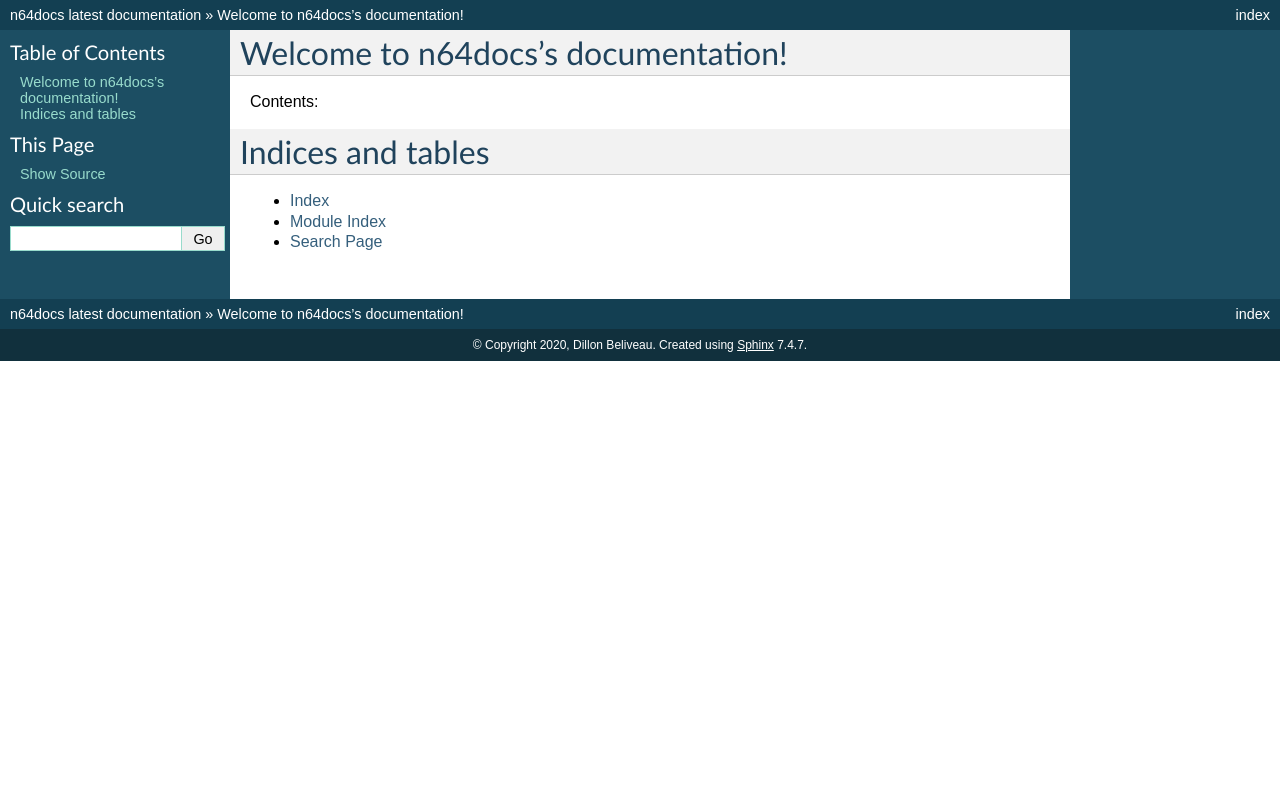
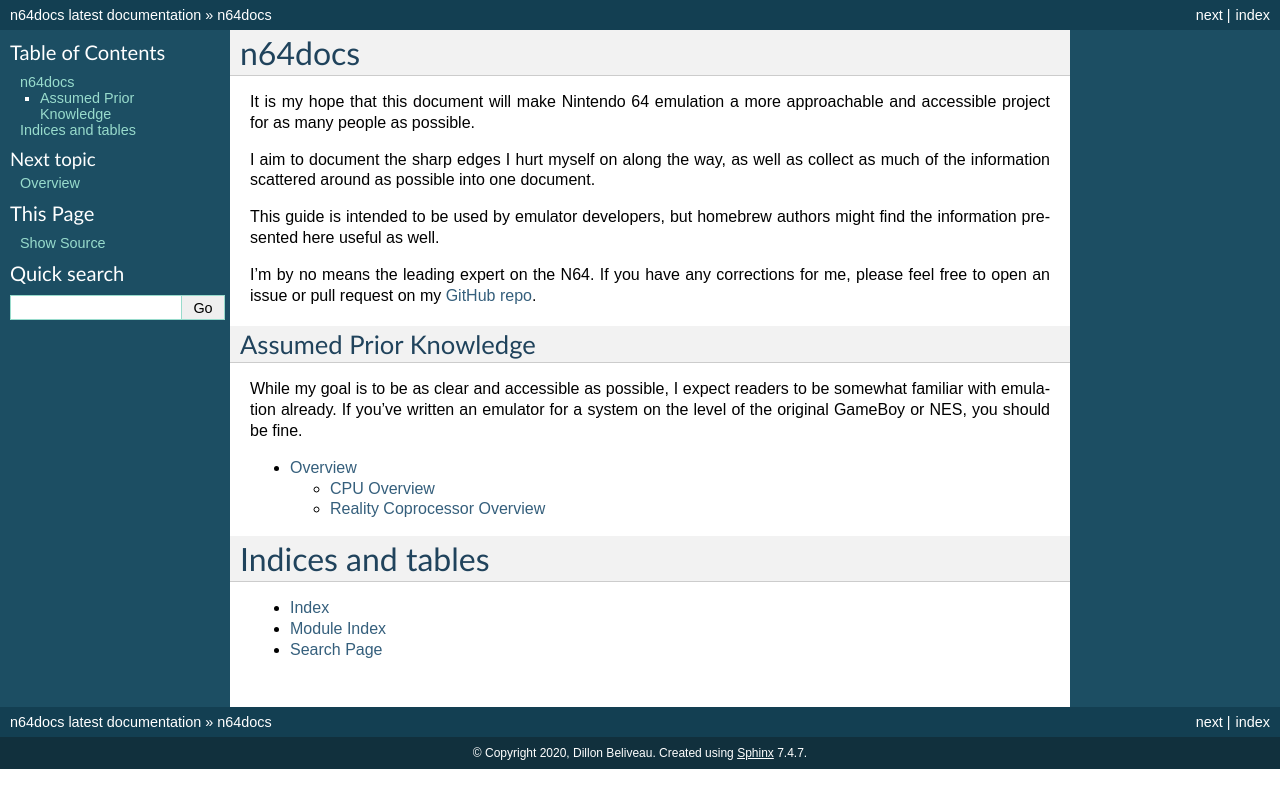
Before and after one commit to Dillonb/n64, a Sphinx documentation site: the page built from docs/source/index.rst, in a window 1280 px wide. Shown: the top 808 px of the page. Built offline with Sphinx 7.4.7, drawn with Linux system fonts in a browser that asks for light colours.

Commit message:
Write the beginnings of some docs

```diff
--- /dev/null
+++ b/docs/source/cpu.rst
@@ -0,0 +1,2 @@
+CPU (detailed)
+==============
--- a/docs/source/index.rst
+++ b/docs/source/index.rst
@@ -1,15 +1,23 @@
-.. n64docs documentation master file, created by
-   sphinx-quickstart on Tue Oct 20 10:33:49 2020.
-   You can adapt this file completely to your liking, but it should at least
-   contain the root `toctree` directive.
+n64docs
+=======
 
-Welcome to n64docs's documentation!
-===================================
+It is my hope that this document will make Nintendo 64 emulation a more approachable and accessible project for as many people as possible.
 
-Contents:
+I aim to document the sharp edges I hurt myself on along the way, as well as collect as much of the information scattered around as possible into one document.
+
+This guide is intended to be used by emulator developers, but homebrew authors might find the information presented here useful as well.
+
+I'm by no means the leading expert on the N64. If you have any corrections for me, please feel free to open an issue or pull request on my `GitHub repo <https://github.com/Dillonb/n64-docs>`_.
+
+Assumed Prior Knowledge
+-----------------------
+
+While my goal is to be as clear and accessible as possible, I expect readers to be somewhat familiar with emulation already. If you've written an emulator for a system on the level of the original GameBoy or NES, you should be fine.
 
 .. toctree::
    :maxdepth: 2
+
+   overview
 
 
 
--- /dev/null
+++ b/docs/source/memory_map.rst
@@ -0,0 +1,2 @@
+Memory Map
+==========
--- /dev/null
+++ b/docs/source/overview.rst
@@ -0,0 +1,63 @@
+Overview
+========
+
+
+The Nintendo 64 is an early 3D console with some interesting quirks. Let's get right into it.
+
+The system is often thought of as having two main components - the CPU, and the Reality Coprocessor (RCP), with the RCP again being divided into two components, the Reality Signal Processor (RSP) and the Reality Display Processor (RDP.)
+
+CPU Overview
+------------
+
+The CPU is a fairly standard 64 bit MIPS r4300i chip.
+
+It has 32 *64-bit* registers. The first register, r0 or $zero, is hardwired to a value of 0, at all times. There are also special-purpose registers for things like multiplication.
+
+It has a 32 bit program counter and uses 32 bit addresses to access memory. It can load and store 8, 16, 32, and 64 bit values. All memory accesses must be aligned, and load/stores with unaligned addresses will throw exceptions.
+
+All memory accesses, including instruction fetches, use virtual memory. There are segments of the address space that use fixed translation, and segments that are configurable.
+
+MIPS has the concept of "coprocessors" built directly into the instruction set. Each one is numbered, and there are special opcodes for interacting with them, including MTCx/MFCx (move to/from coprocessor x), which are used to move data between the main CPU registers and the coprocessor's registers.
+
+Coprocessor zero, or CP0, is the "system control coprocessor." It is through CP0 that virtual memory is set up, exceptions and interrupts are controlled, the CPU status is accessed, among other things. There are 32 32-bit registers, most of which have special uses.
+
+Coprocessor one, or CP1, is a floating-point unit, or FPU. It supports a variety of floating point operations on its 32 floating-point registers.
+
+
+Reality Coprocessor Overview
+----------------------------
+
+As mentioned above, the RCP is actually composed of two separate components, the RSP and the RDP.
+
+Reality Signal Processor Overview
+^^^^^^^^^^^^^^^^^^^^^^^^^^^^^^^^^
+
+The RSP is a secondary CPU mostly used for 3D and audio calculations. While it runs at 2/3rds the speed of the main CPU, it has powerful *Single Instruction Multiple Data* (SIMD) instructions that make it extremely suited for the type of math required by 3D graphics. These instructions perform the same operation on multiple values at once.
+
+It is effectively a stripped-down version of the MIPS chip used for the main CPU, missing some instructions and running at a slightly slower speed.
+
+It has 32 *32-bit* registers. Note that this is different than the main CPU, which has 64-bit registers! As in the CPU, the first register, r0 or $zero, is hardwired to 0 at all times.
+
+The RSP has no CP0 in the same way the CPU does. Instead, the CP0 registers are used to communicate with the DMA engine, RDP, and various other things. It also does not have a floating point unit available on CP1.
+
+It, however, does have a Vector Unit (VU) available as CP2. The VU has quite a few registers which are discussed in the RSP section below.
+
+The RSP is on a separate memory bus from the CPU. Instructions can only be executed from Signal Processor Instruction Memory (SP IMEM) and data can only be read/written from/to Signal Processor Data Memory (SP DMEM) through load/store instructions. It can load/store 8, 16, and 32 bit values this way. Accessing address 0x000 accesses the lowest value in SP DMEM.
+
+All memory accesses use a physical address, there is no virtual memory involved here.
+
+Unlike the CPU, the RSP is capable of reading and writing unaligned values. Not only will these accesses not throw exceptions, they'll work perfectly!
+
+SP IMEM is only 0x1000 bytes in size and the bottom 12 bits of the program counter are used to address it. Because of this, the program counter can be thought of as being a simple 12 bit value.
+
+
+Reality Display Processor Overview
+^^^^^^^^^^^^^^^^^^^^^^^^^^^^^^^^^^
+
+The RDP is a rasterizer used to display images on-screen.
+
+.. toctree::
+   :maxdepth: 2
+
+   cpu
+   memory_map
```
